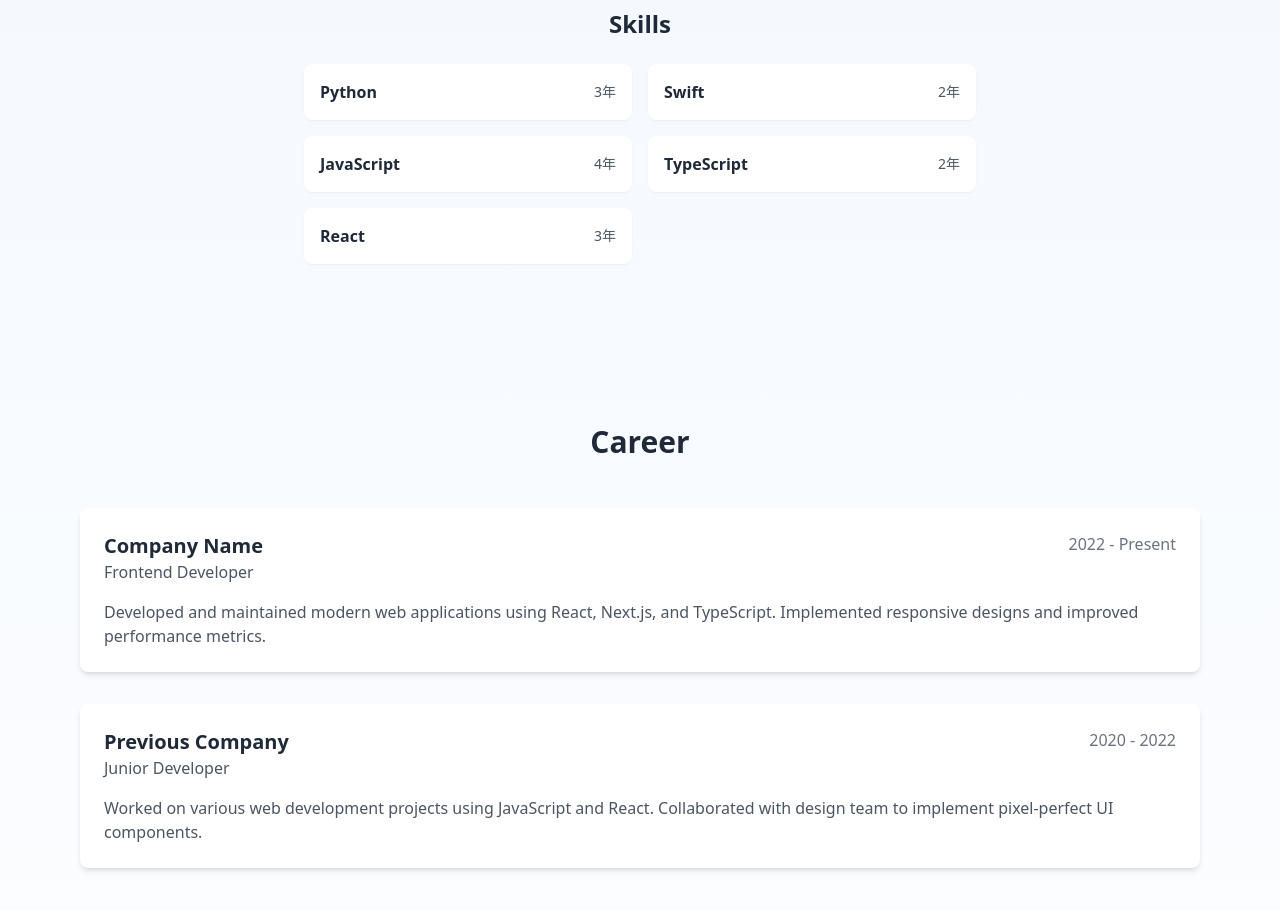
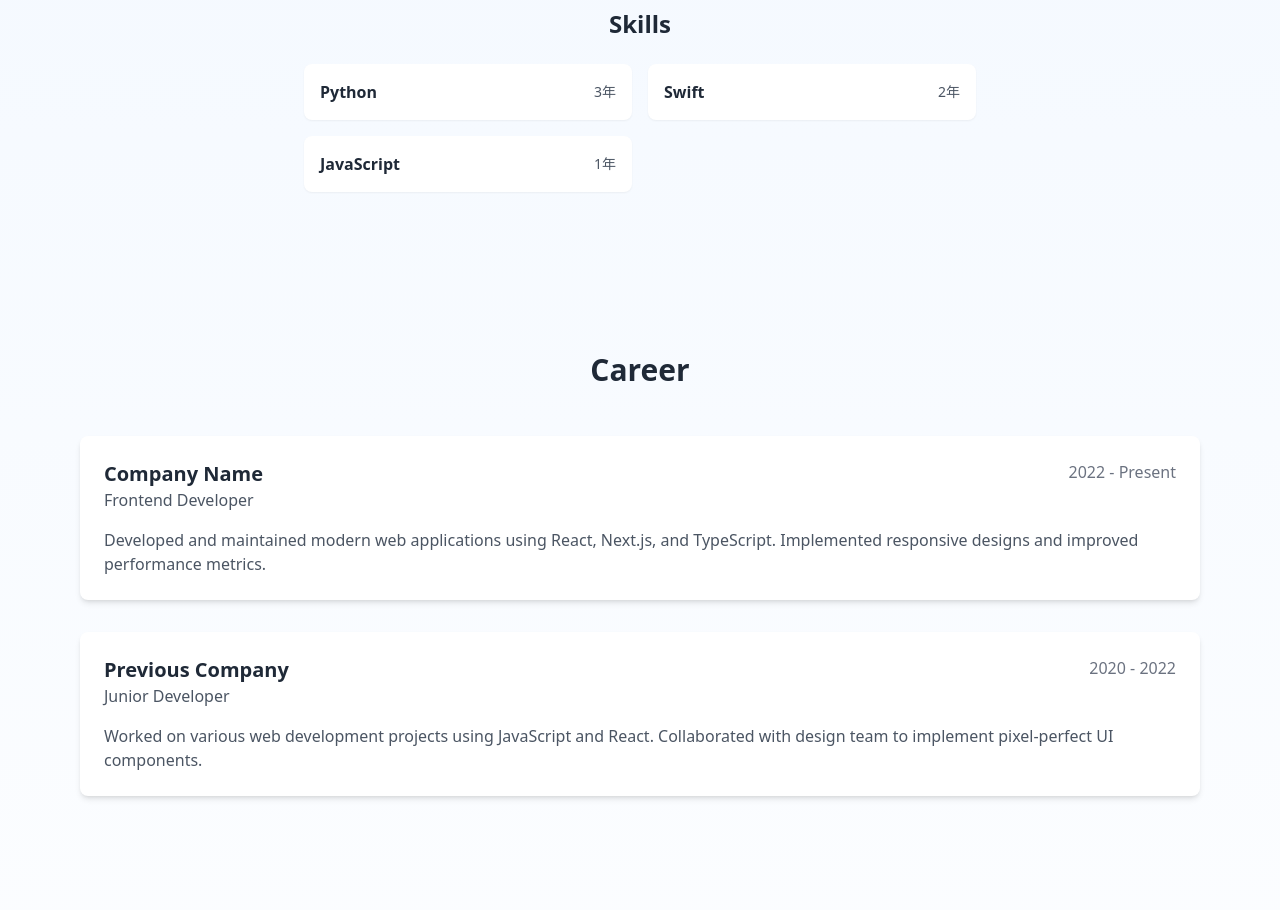
Before and after one commit to kake-t/my-portfolio, a Next.js app: page / in a window 1280 px wide. Shown: the part 940-1850 px from the top of the page. Built offline with nearby package versions, Linux system fonts and the light colour scheme.

Commit message:
スキルの内容を修正

```diff
--- a/src/data/profile.ts
+++ b/src/data/profile.ts
@@ -30,8 +30,6 @@ export const profileData: ProfileData = {
     skills: [
         { name: "Python", years: 3 },
         { name: "Swift", years: 2 },
-        { name: "JavaScript", years: 4 },
-        { name: "TypeScript", years: 2 },
-        { name: "React", years: 3 },
+        { name: "JavaScript", years: 1 },
     ],
 };
```
